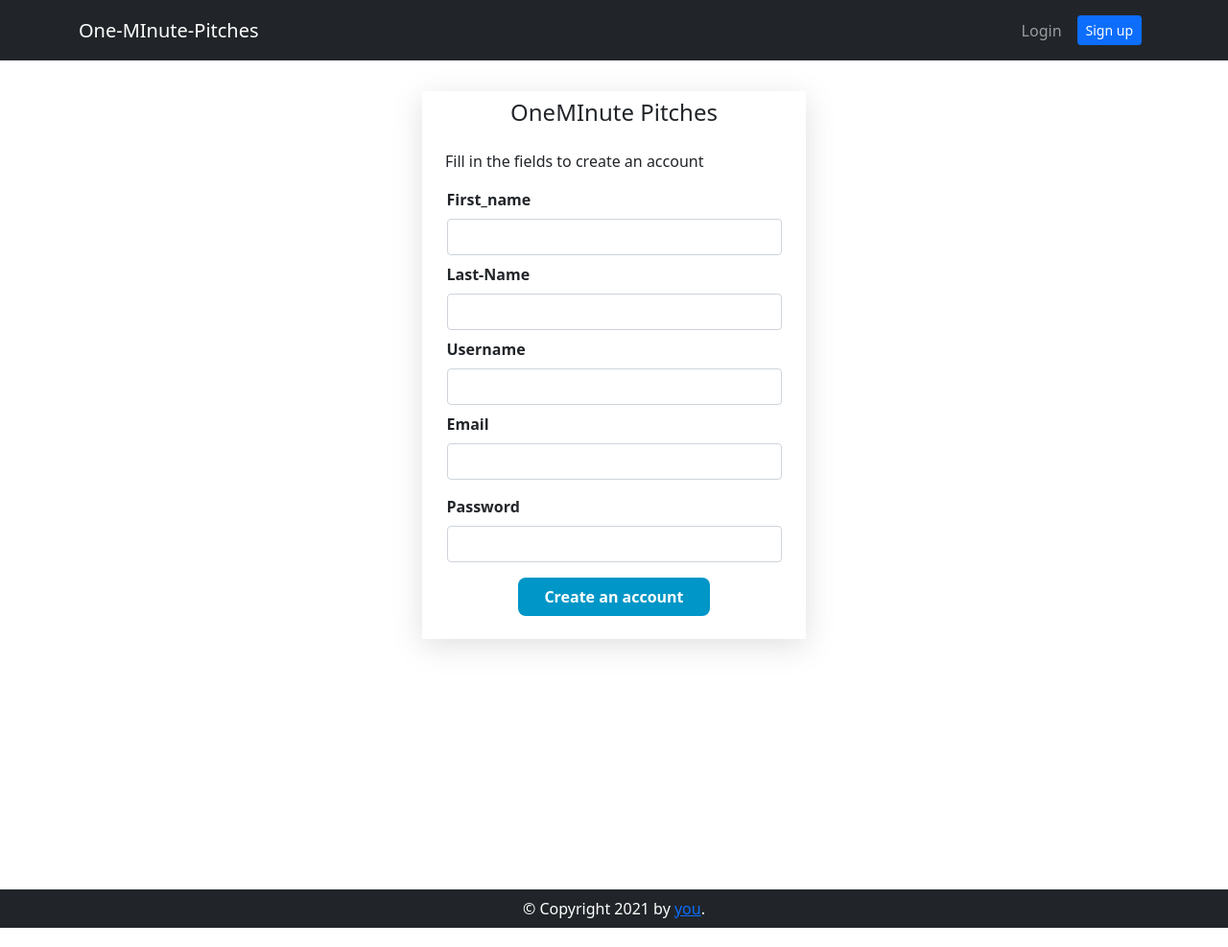
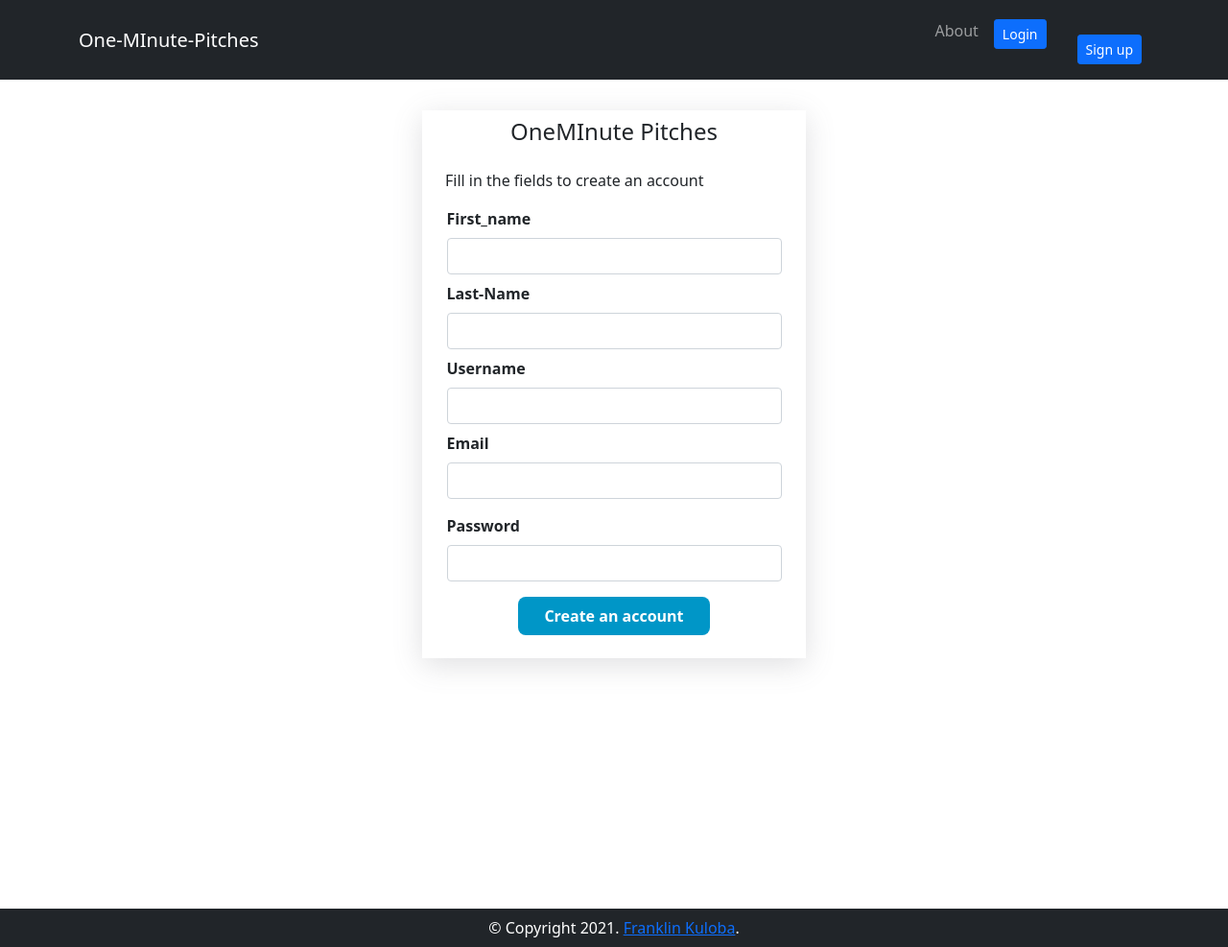
Before and after one commit to Garlinsk/One-Minute-Pitches, a Flask app: page /singup in a window 1280 px wide. Shown: the whole page at 96% size. Run offline with Flask 2, Linux system fonts and the light colour scheme; parts of the project's set-up code (start-up, migrations or seed data) failed here and were passed over.

Commit message:
add modified file

```diff
--- a/app.py
+++ b/app.py
@@ -1,6 +1,10 @@
+
+from models.user import User
 from flask import Flask, render_template
 from flask_sqlalchemy import SQLAlchemy
 from configs.base_config import *
+from werkzeug.security import check_password_hash,generate_password_hash
+
 # import forms
 from forms import loginForm, signupForm
 
@@ -8,8 +12,24 @@ from forms import loginForm, signupForm
 app = Flask(__name__)
 
 app.config.from_object(Development)
-db =SQLAlchemy(app)
 
+db = SQLAlchemy(app)
+
+# get the data
+if form.validate_on_submit():
+    first_name = form.first_name.data
+    last_name = form.last_name.data
+    email = form.email.data
+    password = form.password.data
+
+    # hash password
+
+
+# import models
+
+# @app.before_first_request
+# def create_tables():
+#     db.create_all()
 
 
 @app.route('/')
@@ -17,17 +37,17 @@ def home():
 
     return render_template('index.html')
 
-@app.route('/login',methods =["GET", "POST"])
+
+@app.route('/login', methods=["GET", "POST"])
 def login():
 
     form = loginForm()
 
-    #check for validation
+    # check for validation
     if form.validate_on_submit():
-        print("username",form.username.data,"password",form.password.data)
+        print("username", form.username.data, "password", form.password.data)
 
-
-    return render_template('login.html',form=form)
+    return render_template('login.html', form=form)
 
 
 @app.route('/singup')
@@ -38,13 +58,12 @@ def signup():
     # get data
     # send data to a db
 
-
-    return render_template('signup.html',form=form)
+    return render_template('signup.html', form=form)
 
 
-@app.route('/my_schedule')
-def my_schedule():
-    return render_template('my_schedule.html')
+@app.route('/about')
+def about():
+    return render_template('about.html')
 
 
 if __name__ == '__main__':
--- a/configs/__init__.py
+++ b/configs/__init__.py
@@ -0,0 +1,3 @@
+from flask_sqlalchemy import SQLAlchemy
+# bootstrap = Bootstrap()
+db = SQLAlchemy()
--- a/static/style.css
+++ b/static/style.css
@@ -54,6 +54,18 @@
     font-weight: 600;
 }
 
+.login-ghost-button {
+    outline: none;
+    border: none;
+    margin: 1rem 0;
+    padding: .5rem 1rem;
+    width: 200px;
+    border-radius: 8px;
+    background-color: #0096c7;
+    color: #fff;
+    font-weight: 600;
+}
+
 .signup-ghost-button {
     outline: none;
     border: none;
@@ -66,8 +78,8 @@
     font-weight: 600;
 }
 
-/* my schedule page */
+/* about page */
 
-/* .my-schedule {
+/* .about {
     border: 1px solid #111;
 } */
--- a/templates/base.html
+++ b/templates/base.html
@@ -56,8 +56,15 @@
                         {% else %}
 
                         <li class="nav-item">
-                        <a class="nav-link mt-1" href="{{url_for('login')}}">Login</a>
+                            <a class="nav-link mt-1" href="{{url_for('about')}}">About</a>
                         </li>
+
+                        <li class="nav-item">
+                            <a class="nav-link mt-1" href="{{url_for('login')}}"><button
+                                    class="btn btn-primary btn-sm">Login</button>
+
+                        </li>
+
                         <li class="nav-item">
                             <a class="nav-link" href="{{url_for('signup')}}">
                                 <button class="btn btn-primary btn-sm">Sign up </button>
@@ -69,18 +76,18 @@
                 </div>
             </div>
         </nav>
-
+        </div>
 
         <div id="content">{% block content %} {% endblock %}</div>
         <div id="footer" class="bg-dark">
             {% block footer %}
-        <div class="text--white text--center py-2">&copy; Copyright 2021 by <a href="http://domain.invalid/">you</a>.
+            <div class="text--white text--center py-2">&copy; Copyright 2021. <a href="http://github.com/Garlinsk"> Franklin
+                    Kuloba</a>.
             </div>
             {% endblock %}
         </div>
 
-    </div>
-    </main>
+
         <!-- Bootstrap JS -->
         <script src="https://cdn.jsdelivr.net/npm/@popperjs/core@2.9.2/dist/umd/popper.min.js"
             integrity="sha384-IQsoLXl5PILFhosVNubq5LC7Qb9DXgDA9i+tQ8Zj3iwWAwPtgFTxbJ8NT4GN1R8p"
```
Also changed, not shown: models/__init__.py (added, +46 -0 lines), models/user.py (added, +16 -0 lines), templates/about.html (added, +15 -0 lines), templates/my_schedule.html (deleted, +0 -13 lines), 1 other file. Lines whose indentation alone changed are shown as unchanged.
